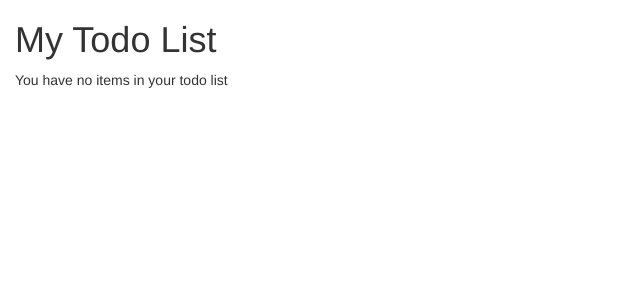
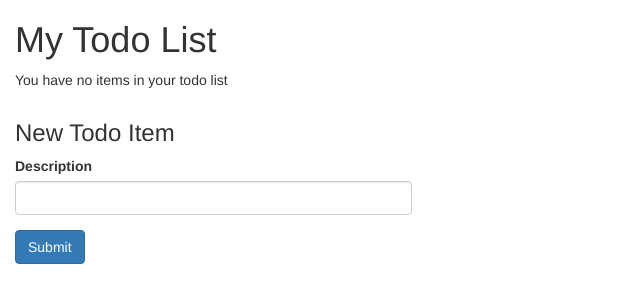
Before and after one commit to BedquiltDB/bedquilt-examples, a Flask app: template templates/home.html in a window 1280 px wide. Shown: the top 303 px of the page, without its empty margins (0-640 px from the left). Run offline with Flask 2, Linux system fonts and the light colour scheme; the template is opened without the code that fills it, so the values that code supplies are empty; some libraries are stand-ins or nearby versions.

Commit message:
barely working

```diff
--- a/server.py
+++ b/server.py
@@ -1,4 +1,4 @@
-from flask import Flask, render_template
+from flask import Flask, render_template, redirect, url_for, request
 import pybedquilt
 
 
@@ -13,16 +13,33 @@ app = Flask(__name__)
 #     CREATE EXTENSION bedquilt;
 # See the getting-started guide here: http://bedquiltdb.readthedocs.org
 bq = pybedquilt.BedquiltClient("dbname=bedquilt_example")
+items_collection = bq['items']
 
 
-@app.route("/")
+@app.route('/')
 def home():
 
-    items_coll = bq['items']
-    items = items_coll.find()
+    items = items_collection.find()
 
     return render_template('home.html', items=items)
 
 
+@app.route('/item', methods=['POST'])
+def new_item():
+    description = request.form['description']
+    doc = {
+        'description': description,
+        'done': False
+    }
+    items_collection.save(doc)
+    return redirect(url_for('home'))
+
+
+@app.route('/item/<item_id>/delete', methods=['POST'])
+def delete_item(item_id):
+    items_collection.remove_one_by_id(item_id)
+    return redirect(url_for('home'))
+
+
 if __name__ == "__main__":
     app.run(debug=True)
--- a/templates/home.html
+++ b/templates/home.html
@@ -6,7 +6,7 @@
     {% if items %}
     <ul>
       {% for item in items %}
-      {{ item.description }}
+      <li>{{ item.description }}</li>
       {% endfor %}
     </ul>
     {% else %}
@@ -14,7 +14,20 @@
       You have no items in your todo list
     </p>
     {% endif %}
+  </div>
 
+  <div class="row">
+    <div class="col-md-4">
+      <h3>New Todo Item</h3>
+      <form action="{{ url_for('new_item') }}"
+            method="post">
+        <div class="form-group">
+          <label for="description">Description</label>
+          <input type="text" class="form-control" id="description" name="description">
+        </div>
+        <button type="submit" class="btn btn-primary">Submit</button>
+      </form>
+    </div>
   </div>
 </p>
 {% endblock %}
```
